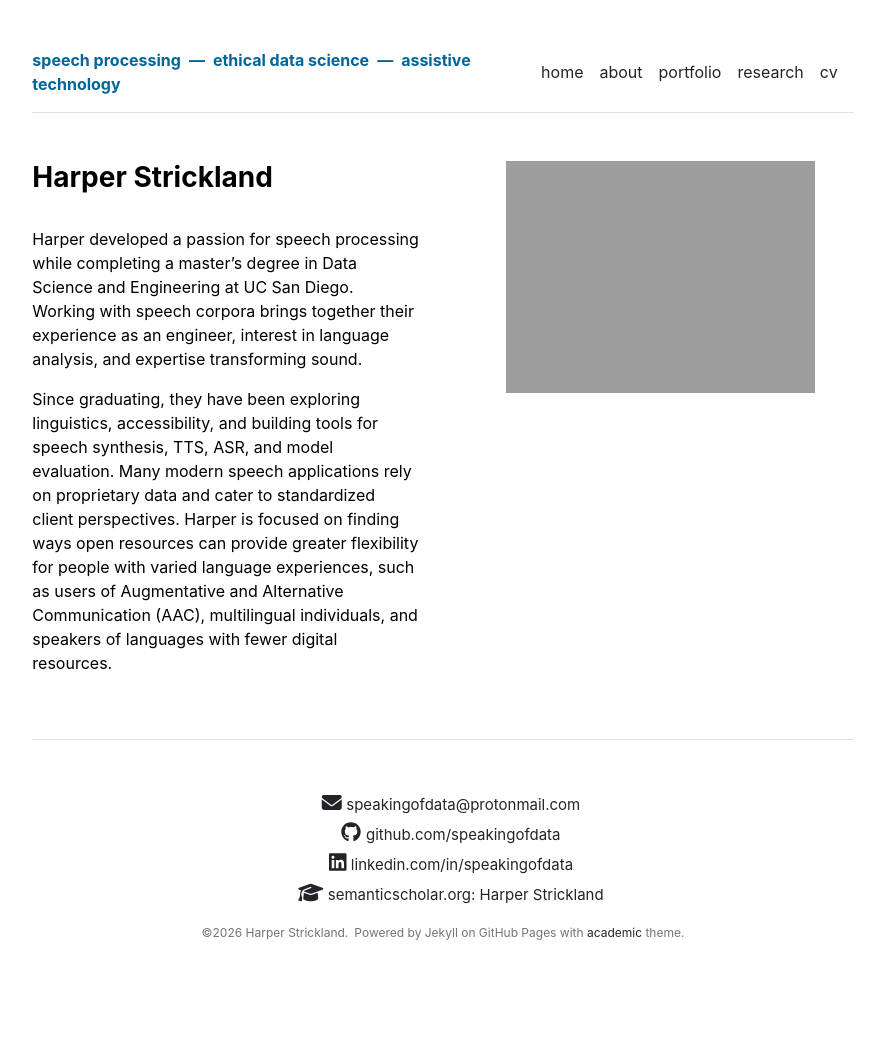
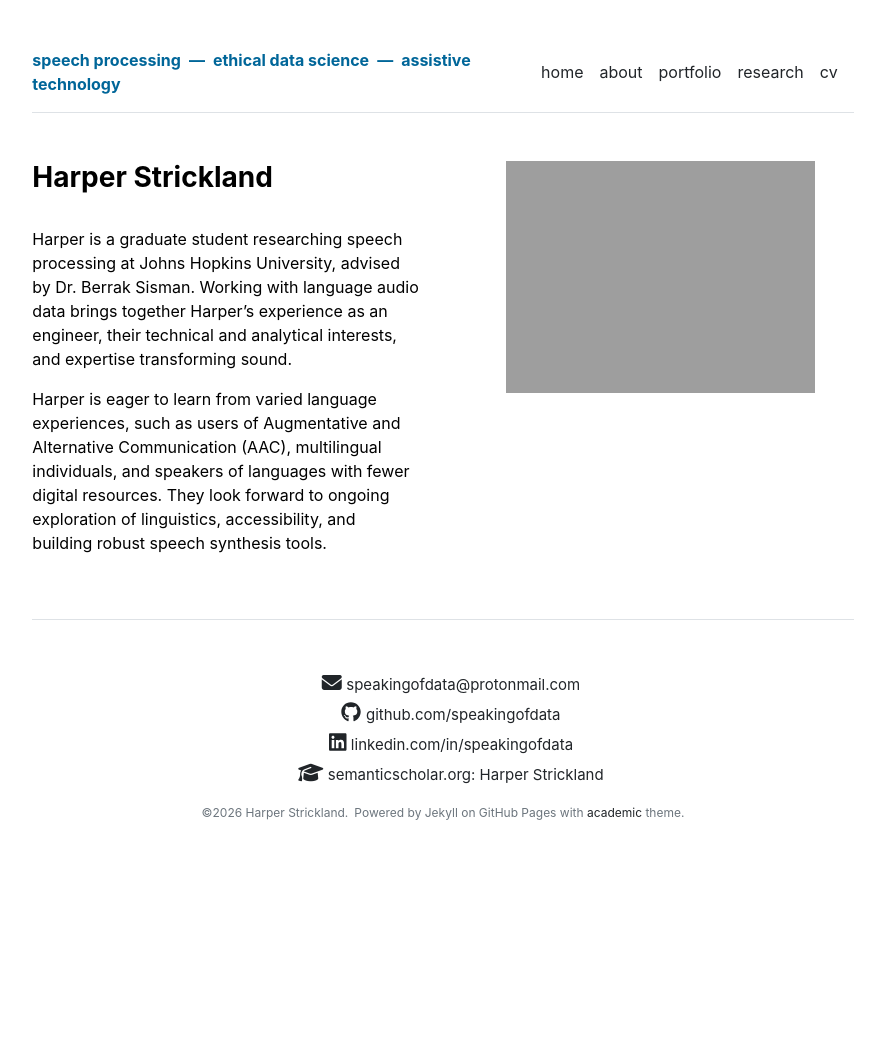
Before and after one commit to speakingofdata/speakingofdata.github.io, a Jekyll site: the page built from index.md, in a window 1280 px wide. Shown: the whole page, without its empty margins (197-1066 px from the left). Built offline with Jekyll 4.4.1, drawn with Linux system fonts in a browser that asks for light colours; nearby versions of some CDN libraries; after the commit the page ends 934 px from its top, so only the background shows below that.

Commit message:
Update index.md

```diff
--- a/index.md
+++ b/index.md
@@ -4,6 +4,6 @@ title: "Home"
 ---
 
 <br>
-Harper developed a passion for speech processing while completing a master’s degree in Data Science and Engineering at UC San Diego. Working with speech corpora brings together their experience as an engineer, interest in language analysis, and expertise transforming sound.
+Harper is a graduate student researching speech processing at Johns Hopkins University, advised by Dr. Berrak Sisman. Working with language audio data brings together Harper's experience as an engineer, their technical and analytical interests, and expertise transforming sound.
 
-Since graduating, they have been exploring linguistics, accessibility, and building tools for speech synthesis, TTS, ASR, and model evaluation. Many modern speech applications rely on proprietary data and cater to standardized client perspectives. Harper is focused on finding ways open resources can provide greater flexibility for people with varied language experiences, such as users of Augmentative and Alternative Communication (AAC), multilingual individuals, and speakers of languages with fewer digital resources.
+Harper is eager to learn from varied language experiences, such as users of Augmentative and Alternative Communication (AAC), multilingual individuals, and speakers of languages with fewer digital resources. They look forward to ongoing exploration of linguistics, accessibility, and building robust speech synthesis tools.
```
